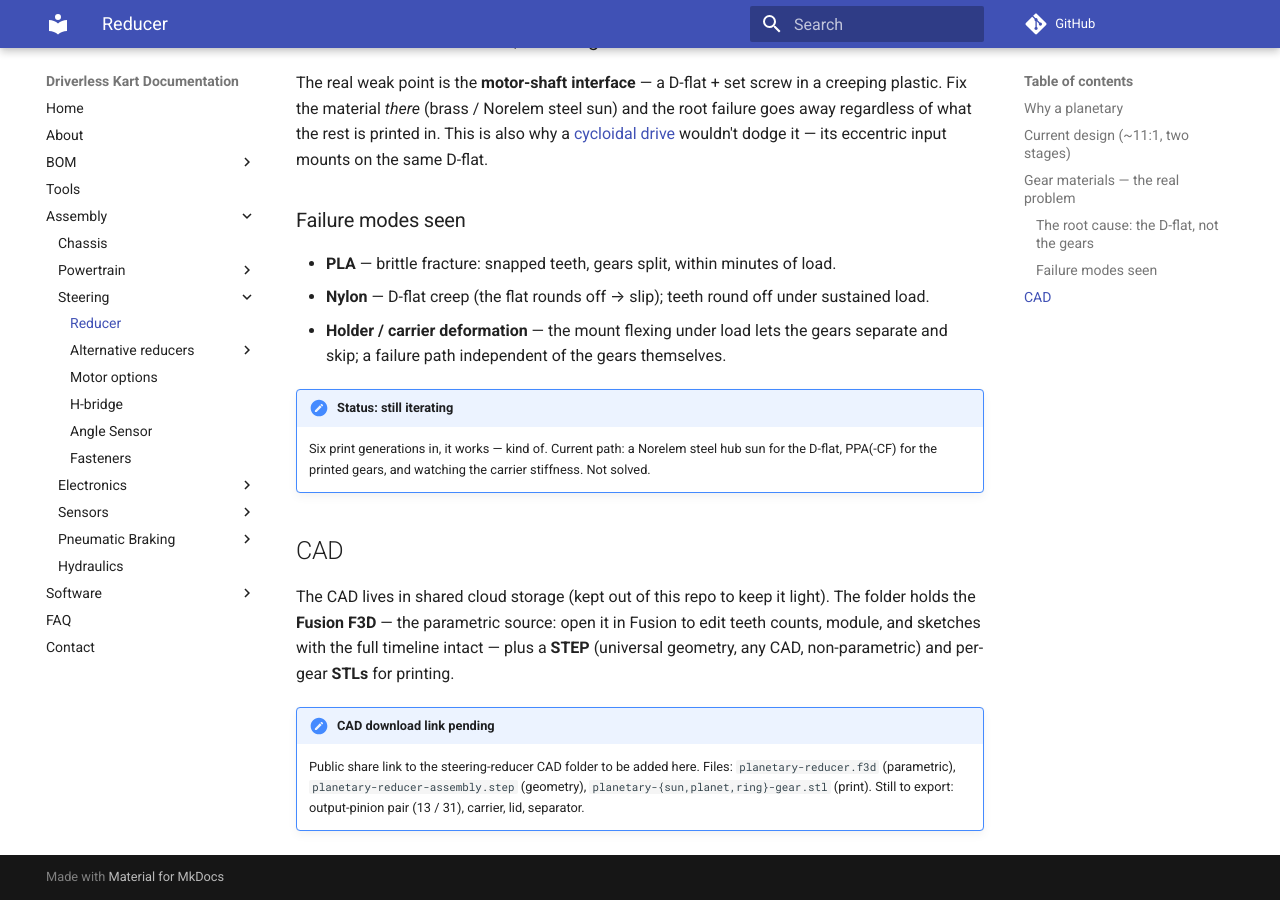
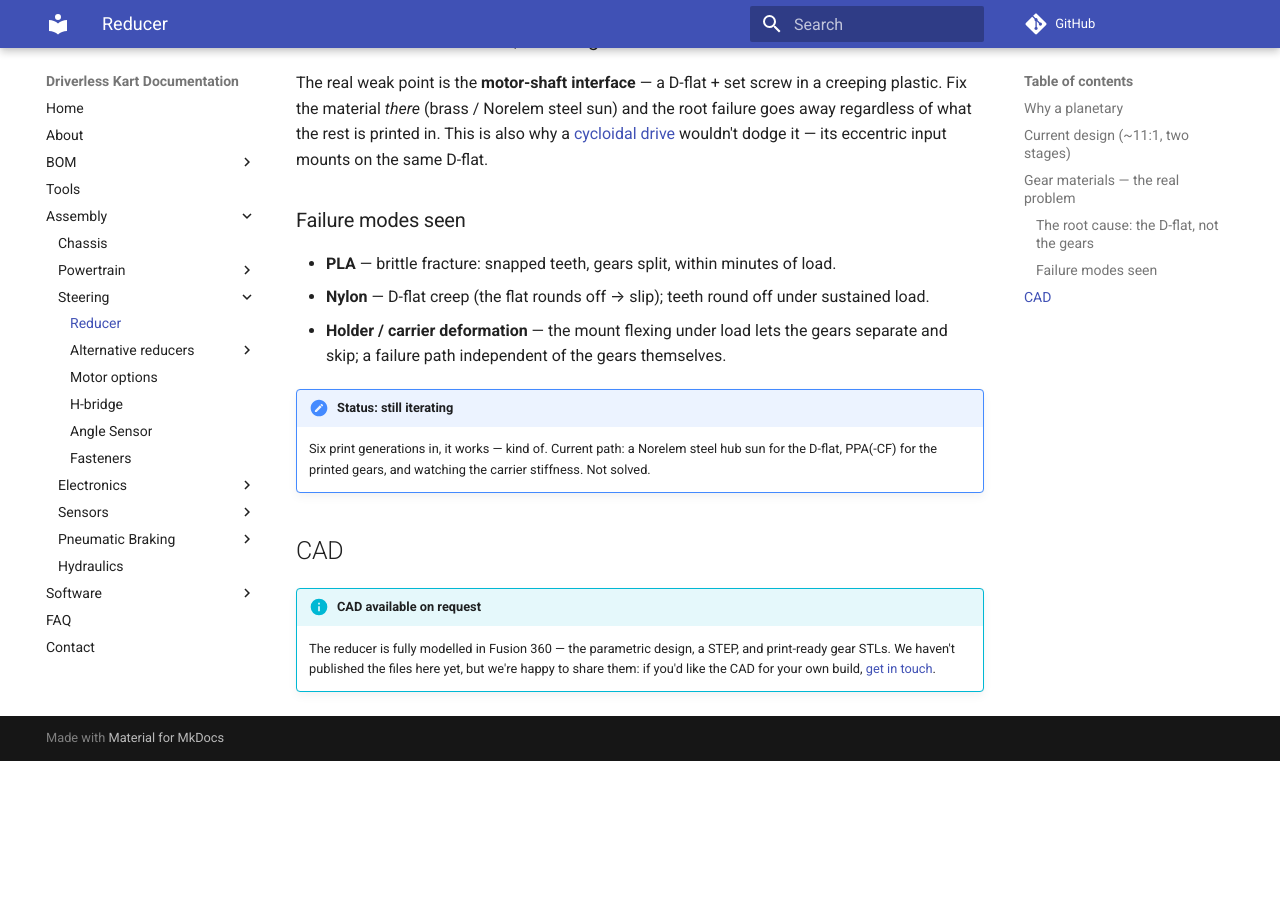
Before and after one commit to UM-Driverless/kart_docs, an MkDocs documentation site: the page built from docs/assembly/steering/reducer.md, in a window 1280 px wide and 900 px high, scrolled down 1780 px. Built offline with MkDocs 1.6.1 and Material for MkDocs 9.7.7, drawn with Linux system fonts in a browser that asks for light colours; comment, search, counter and statistics services are not loaded; after the commit the page ends 2541 px from its top, so only the background shows below that.

Commit message:
steering: CAD "available on request" instead of public download
Not publishing the CAD files yet (Drive's single-role link won't separate public
viewers from team editors). reducer.md + index.md now link to the contact page.

Co-Authored-By: Claude Opus 4.8 (1M context) <noreply@anthropic.com>

```diff
--- a/docs/assembly/steering/reducer.md
+++ b/docs/assembly/steering/reducer.md
@@ -50,7 +50,5 @@ The real weak point is the **motor-shaft interface** — a D-flat + set screw in
 
 ## CAD
 
-The CAD lives in shared cloud storage (kept out of this repo to keep it light). The folder holds the **Fusion F3D** — the parametric source: open it in Fusion to edit teeth counts, module, and sketches with the full timeline intact — plus a **STEP** (universal geometry, any CAD, non-parametric) and per-gear **STLs** for printing.
-
-!!! todo "CAD download link pending"
-    Public share link to the steering-reducer CAD folder to be added here. Files: `planetary-reducer.f3d` (parametric), `planetary-reducer-assembly.step` (geometry), `planetary-{sun,planet,ring}-gear.stl` (print). Still to export: output-pinion pair (13 / 31), carrier, lid, separator.
+!!! info "CAD available on request"
+    The reducer is fully modelled in Fusion 360 — the parametric design, a STEP, and print-ready gear STLs. We haven't published the files here yet, but we're happy to share them: if you'd like the CAD for your own build, [get in touch](../../contact.md).
```
Also changed, not shown: docs/assembly/steering/index.md (+2 -2 lines).
